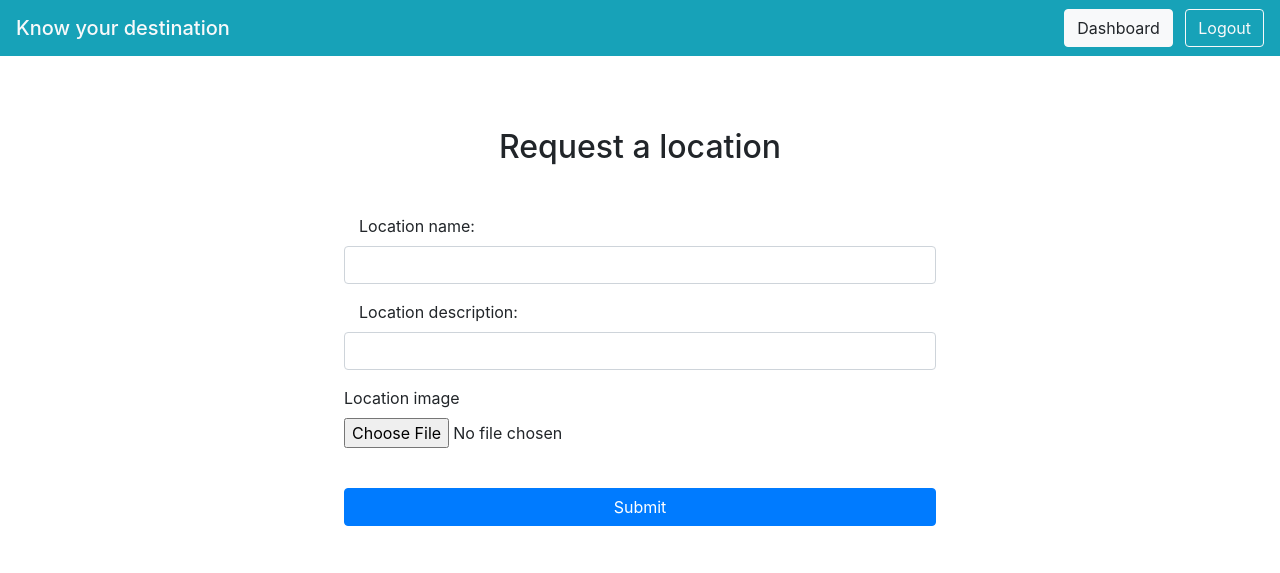
After one commit to mailsonytom/Know_your_destination, a PHP site: page /request_location.php in a window 1280 px wide. The commit adds this page. Shown: the top 573 px of the page. Run offline with PHP 8.4, Linux system fonts and the light colour scheme; the visitor is signed in with stand-in values (Sample User, id 1); data that the repository does not hold is empty; some libraries are stand-ins or nearby versions.

Commit message:
Add request loc feature to businessadmin

```diff
--- /dev/null
+++ b/businessadmin/request_location.php
@@ -0,0 +1,112 @@
+<?php include 'connect.php' ?>
+<?php
+session_start();
+if (!isset($_SESSION['user_id'])) {
+    echo '<script type="text/javascript">
+                window.location = "signin.php"
+                 </script>';
+} else {
+
+
+$name  = $description =  "";
+if ($_SERVER['REQUEST_METHOD'] === 'POST') {
+    $flag = 0;
+    $user = $_SESSION['user_id'];
+    $name = $_POST['name'];
+    $description = $_POST['description'];
+    $image = $_FILES['image']['name'];
+    $extension = end(explode(".", $image));
+    $newfilename = $name . "." . $extension;
+    $target = "../images/location/" . $newfilename;
+    $select_query = "SELECT name FROM locations";
+    $result = mysqli_query($conn, $select_query);
+    while ($row = mysqli_fetch_assoc($result)) {
+        $row_name = strtolower($row['name']);
+        if ($row_name == strtolower($name)) {
+            $error = "Location already exists";
+            $flag = 1;
+        }
+    }
+    if (
+        empty($name) || empty($description) || empty($image)
+    ) {
+        $error = "Please fill all the details" . $name . $description . $image;
+        $flag = 1;
+    }
+    if ($flag == 0) {
+        move_uploaded_file($_FILES['image']['tmp_name'], $target);
+        $sql = "INSERT INTO locations (name, description, approved, requested_user, image)
+        VALUES ('$name', '$description', 0, $user, '$target')";
+        if (mysqli_query($conn, $sql)) {
+            echo '<script type="text/javascript">
+                    window.location = "request_location_success.php"
+                    </script>';
+        } else {
+            echo "Error: " . $sql . "<br>" . $conn->error;
+        }
+    }
+}
+}
+
+?>
+<!DOCTYPE html>
+<html>
+
+<head>
+    <link rel="stylesheet" type="text/css" href="../assets/css/bootstrap.css">
+    <link rel="stylesheet" type="text/css" href="../assets/css/style.css">
+    <title>Request a location</title>
+</head>
+
+<body>
+<nav class="navbar navbar-light bg-info">
+        <span class="navbar-brand mb-0 h1 text-light">Know your destination</span>
+        <div class="ml-auto">
+        <a class="mr-2" href="dashboard.php">
+            <Button class="btn btn-light">
+                Dashboard
+            </Button>
+        </a>
+        <a class="" href="logout.php">
+            <Button class="btn btn-outline-light">
+                Logout
+            </Button>
+        </a>
+        </div>
+    </nav>
+    <div class="container col-md-6 rounded mt-5 p-4 bg-white">
+        <form action="" method="POST" enctype="multipart/form-data">
+            <div align="center">
+                <h2> Request a location</h2>
+            </div>
+            <div class="form-group mt-5">
+                <label class="col-md-6 ">Location name:</label>
+                <input type="text" name="name" class="form-control">
+            </div>
+            <div class="form-group">
+                <label class="col-md-6 ">Location description:</label>
+                <input type="text" name="description" class="form-control">
+            </div>
+            <div class="form-group">
+                <label>Location image</label><br>
+                <input type="file" name="image" id="image">
+            </div>
+            <br>
+            <?php
+			if ($flag) { ?>
+				<div align="center" class=" text-danger">
+					<?php echo $error ?>
+				</div>
+			<?php
+			}
+			?>
+            <div align="center">
+                <input type="Submit" value="Submit" class="btn  btn-primary w-100">
+            </div>
+            <br>
+        </form>
+    </div>
+
+</body>
+
+</html>
```
Also changed, not shown: admin/addloc.html (deleted, +0 -43 lines), admin/addloc.php (deleted, +0 -34 lines), businessadmin/dashboard.php (+15 -7 lines), businessadmin/request_location_success.php (added, +41 -0 lines), images/location/Trivandrum.png (added).
